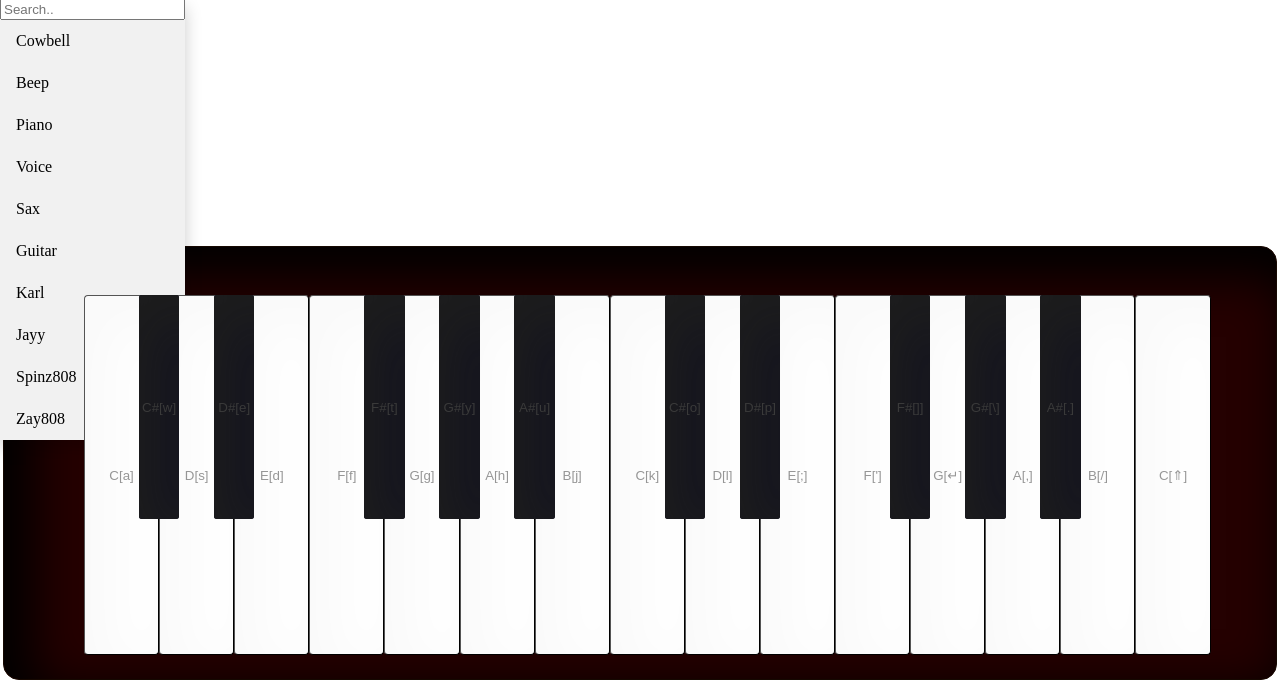
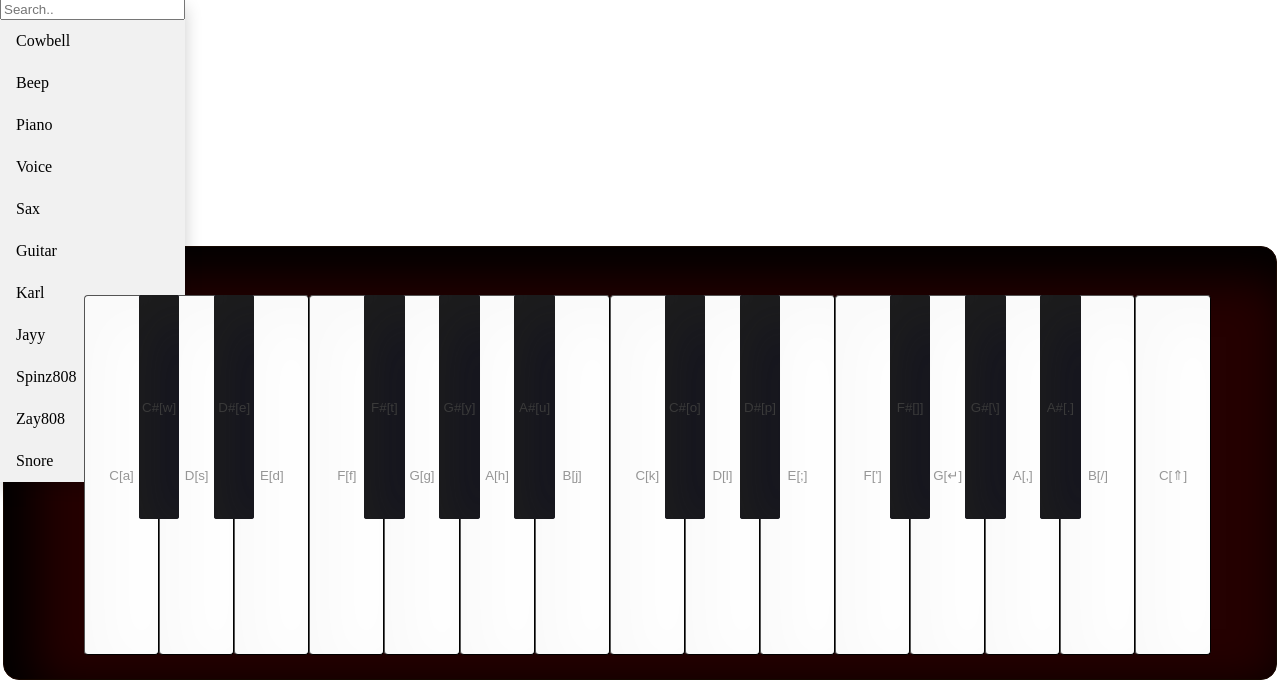
Before and after one commit to ajzehrii/Midi-Online, a Django app: page / in a window 1280 px wide, after a click that opens the changed part. Shown: the part 118-800 px from the top of the page. Run offline with Django 4.2, Linux system fonts and the light colour scheme.

Commit message:
added instruments

```diff
--- a/midionline/chat/templates/messages.html
+++ b/midionline/chat/templates/messages.html
@@ -30,6 +30,7 @@
                 <a onclick="updateIn('Jayy')">Jayy</a>
                 <a onclick="updateIn('Spinz808')">Spinz808</a>
                 <a onclick="updateIn('Zay808')">Zay808</a>
+                <a onclick="updateIn('Snore')">Snore</a>
             </div>
         </div>
     </div>
```
Also changed, not shown: 1 other file.
